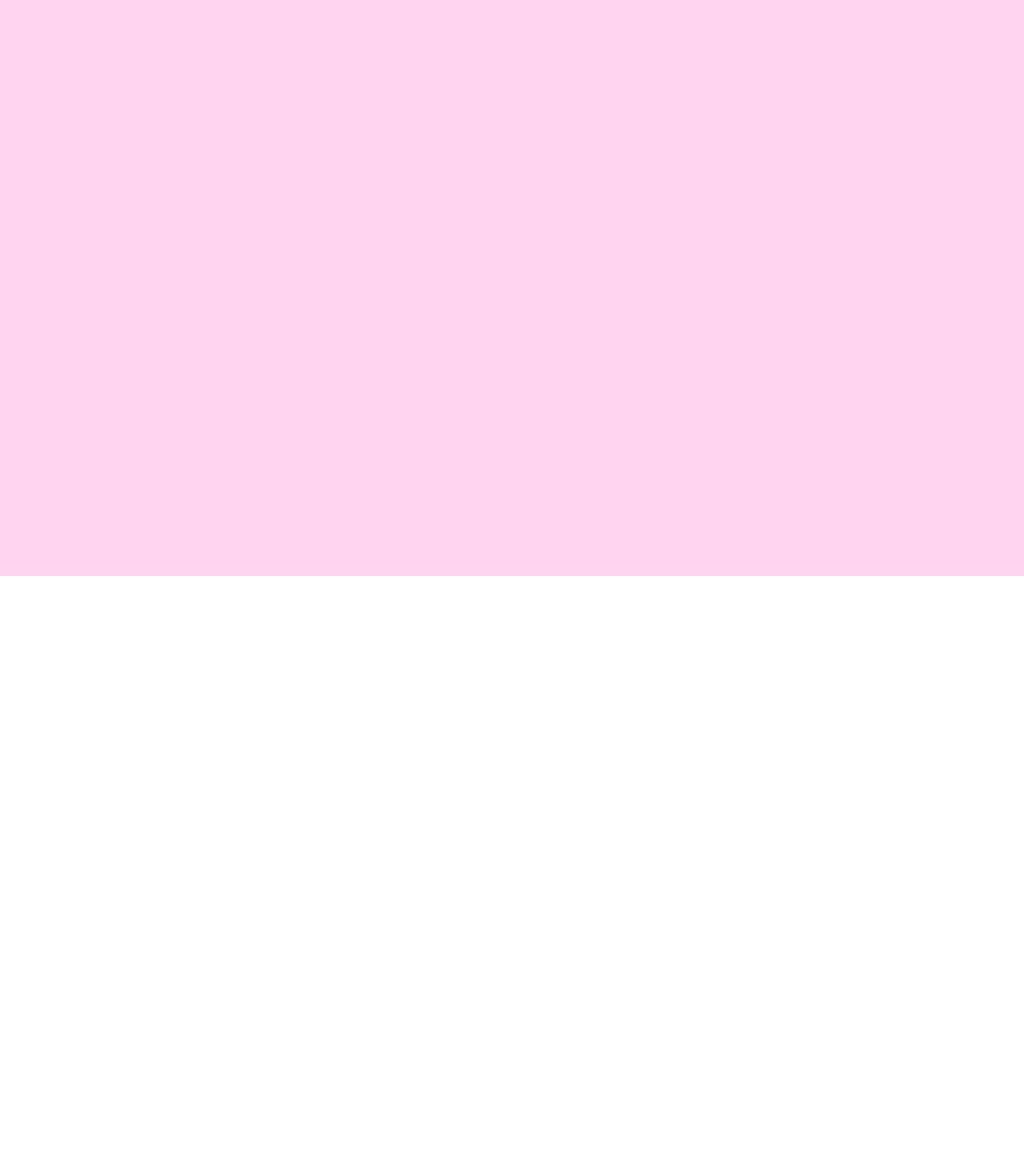
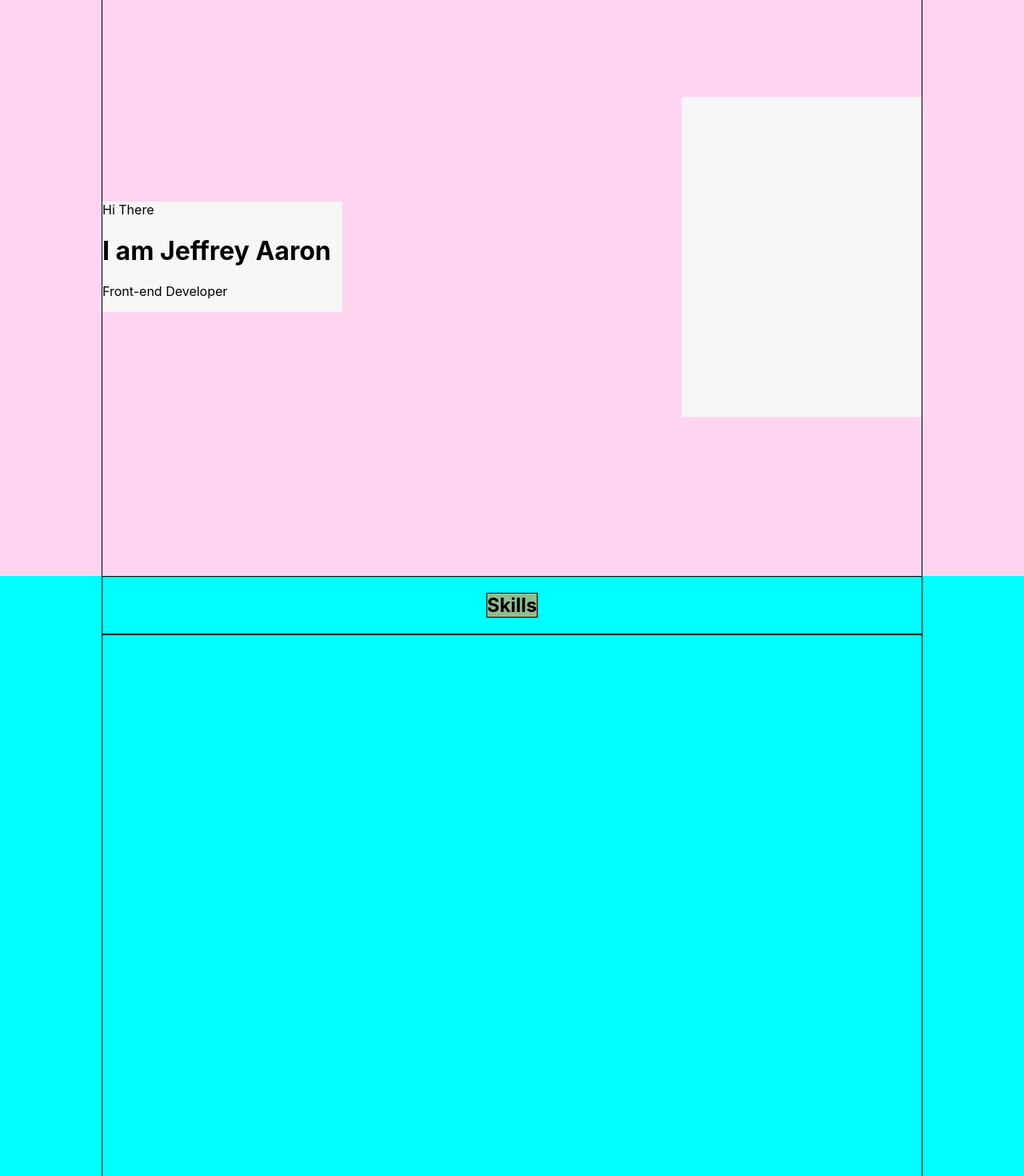
Before and after one commit to Chernik1991/portfolio-react, a React (Create React App) app: page / in a window 1280 px wide. Shown: the part 160-1630 px from the top of the page at 80% size. Before the commit the page ends 880 px from the top, so only its background shows below. Built offline with nearby package versions, Linux system fonts and the light colour scheme.

Commit message:
1 Lesson 1.52.00

```diff
--- a/src/App.tsx
+++ b/src/App.tsx
@@ -2,12 +2,14 @@ import React from 'react';
 import './App.css';
 import {Header} from './header/Header';
 import {Main} from './main/Main';
+import {Skills} from './skills/Skills';
 
 function App() {
     return (
         <div className={'App'}>
             <Header/>
             <Main/>
+            <Skills/>
         </div>
     )
 
--- /dev/null
+++ b/src/common/styles/Container.module.css
@@ -0,0 +1,10 @@
+.container {
+    width: 80%;
+    height: 100%;
+    margin: 0 auto;
+    display: flex;
+    align-items: center;
+    justify-content: space-between;
+    border: 1px solid;
+
+}
--- a/src/header/Header.tsx
+++ b/src/header/Header.tsx
@@ -1,10 +1,18 @@
 import React from 'react';
 import s from './Header.module.css'
 import {Nav} from '../nav/Nav';
+import c from '../../src/common/styles/Container.module.css'
+
 export const Header = () => {
     return (
         <div className={s.header}>
-            <Nav/>
+            <div className={c.container}>
+                <div>
+                </div>
+                <Nav/>
+            </div>
         </div>
-    );
+
+    )
+        ;
 };
--- a/src/main/Main.module.css
+++ b/src/main/Main.module.css
@@ -1,4 +1,14 @@
-.mainBlock{
+.mainBlock {
     height: 100vh;
     background-color: #ffd4f0;
 }
+.text {
+    width: 300px;
+    background-color: #f7f7f7;
+}
+
+.photo {
+    width: 300px;
+    height: 400px;
+    background-color: #f7f7f7;
+}
--- a/src/main/Main.tsx
+++ b/src/main/Main.tsx
@@ -1,12 +1,19 @@
 import React from 'react';
 import s from './Main.module.css'
-
+import c from '../../src/common/styles/Container.module.css'
 
 
 export const Main = () => {
     return (
         <div className={s.mainBlock}>
-
+            <div className={c.container}>
+                <div className={s.text}>
+                    <span>Hi There</span>
+                    <h1>I am Jeffrey Aaron</h1>
+                    <p>Front-end Developer</p>
+                </div>
+                <div className={s.photo}></div>
+            </div>
         </div>
     );
 };
--- /dev/null
+++ b/src/skills/Skills.module.css
@@ -0,0 +1,17 @@
+.skillsBlock{
+    height: 100vh;
+    background-color: aqua;
+}
+.skillsContainer{
+    align-items: center;
+    justify-content: flex-start;
+    flex-direction: column;
+}
+.title{
+    border: 1px solid;
+    background-color: darkseagreen;
+}
+.skills{
+    border: 1px solid;
+    width: 100%;
+}
--- /dev/null
+++ b/src/skills/Skills.tsx
@@ -0,0 +1,15 @@
+import React from 'react';
+import s from './Skills.module.css'
+import c from '../../src/common/styles/Container.module.css'
+export const Skills = () => {
+    return (
+        <div className={s.skillsBlock}>
+            <div className={`${c.container} ${s.skillsContainer}`}>
+                <h2 className={s.title}>Skills</h2>
+                <div className={s.skills}>
+
+                </div>
+            </div>
+        </div>
+    );
+};
--- /dev/null
+++ b/src/skills/skill/Skill.module.css
@@ -0,0 +1,17 @@
+.skillsBlock{
+    height: 100vh;
+    background-color: aqua;
+}
+.skillsContainer{
+    align-items: center;
+    justify-content: flex-start;
+    flex-direction: column;
+}
+.title{
+    border: 1px solid;
+    background-color: darkseagreen;
+}
+.skills{
+    border: 1px solid;
+    width: 100%;
+}
```
Also changed, not shown: src/skills/skill/Skill.tsx (added, +15 -0 lines).
